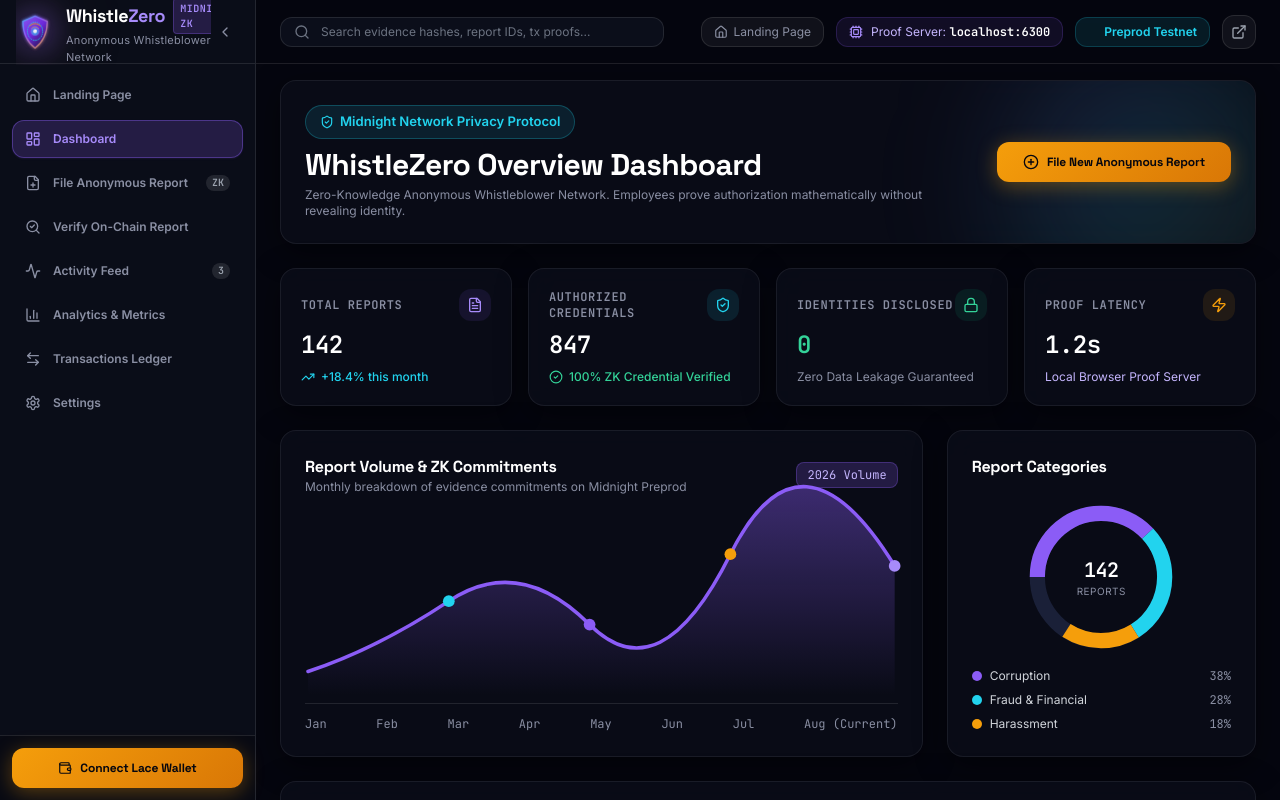
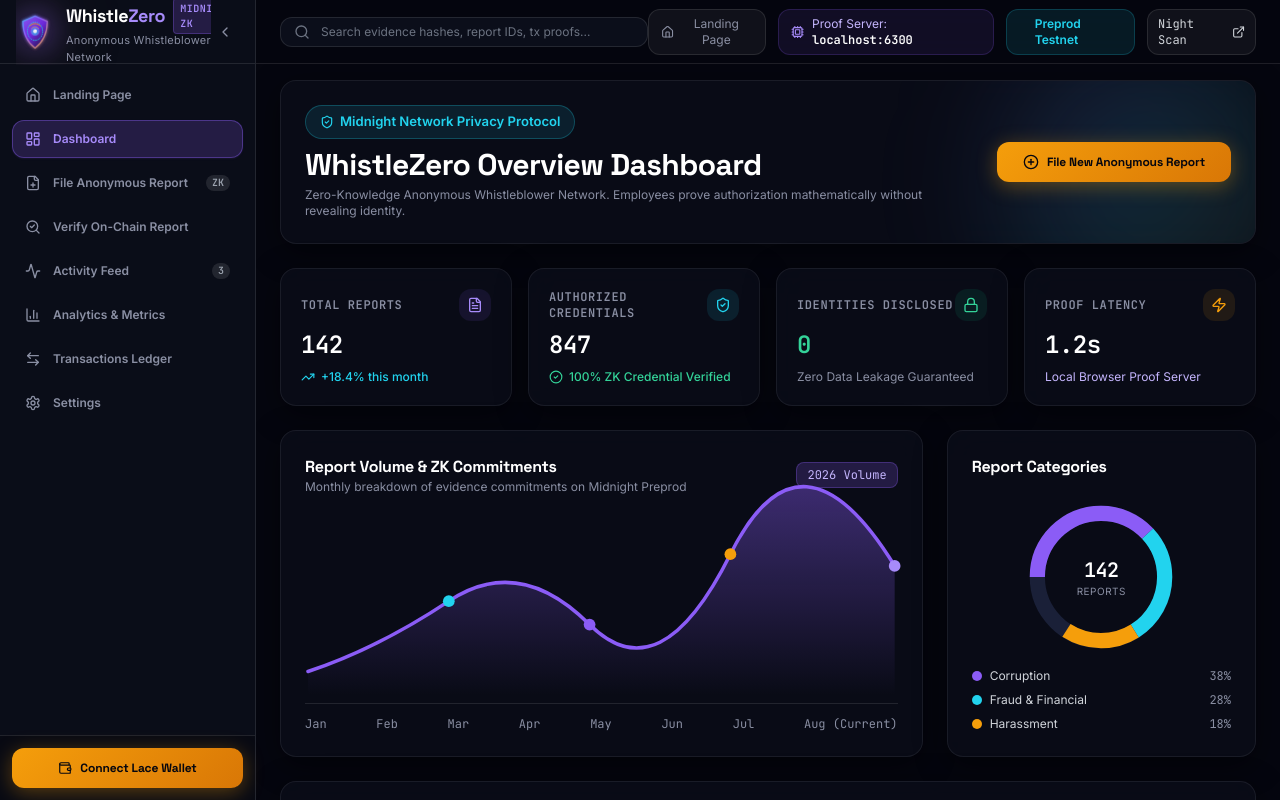
Before and after one commit to thesayancodes/WhistleZero-Anonymous_Whistleblower_Network, a React (Vite) app: page / in a window 1280 px wide. Both pictures are taken after a click on the button "Launch Protocol App". Shown: the top 800 px of the page. Built offline with nearby package versions, Linux system fonts and the light colour scheme.

Commit message:
feat(nav): add dynamic network slug and Night Scan explorer link to TopNav

```diff
--- a/src/components/TopNav.tsx
+++ b/src/components/TopNav.tsx
@@ -5,10 +5,21 @@
 interface TopNavProps {
   wallet: WalletState;
   collapsed: boolean;
+  selectedNetwork?: string;
+  contractExplorerUrl?: string;
   onNavigateHome?: () => void;
 }
 
-export const TopNav: React.FC<TopNavProps> = ({ wallet, collapsed, onNavigateHome }) => {
+export const TopNav: React.FC<TopNavProps> = ({
+  wallet,
+  collapsed,
+  selectedNetwork = 'preprod',
+  contractExplorerUrl,
+  onNavigateHome
+}) => {
+  const networkSlug = (selectedNetwork || wallet.network).toLowerCase().includes('preview') ? 'preview' : 'preprod';
+  const explorerUrl = contractExplorerUrl || `https://explorer.${networkSlug}.midnight.network/`;
+
   return (
     <header
       className={`h-16 fixed top-0 right-0 z-30 bg-space-950/85 backdrop-blur-xl border-b border-white/10 flex items-center justify-between px-6 transition-all duration-300 ${
@@ -46,18 +57,19 @@
         {/* Network Badge */}
         <div className="flex items-center gap-2 px-3 py-1.5 bg-cyber/10 border border-cyber/20 rounded-xl text-xs font-semibold text-cyber">
           <span className="w-2 h-2 rounded-full bg-cyber animate-ping" />
-          <span>{wallet.network} Testnet</span>
+          <span>{networkSlug === 'preview' ? 'Preview' : 'Preprod'} Testnet</span>
         </div>
 
         {/* Explorer Quick Link */}
         <a
-          href="https://explorer.preprod.midnight.network/"
+          href={explorerUrl}
           target="_blank"
           rel="noreferrer"
-          className="p-2 rounded-xl bg-white/5 hover:bg-white/10 text-gray-400 hover:text-white border border-white/10 transition"
-          title="Midnight Explorer"
+          className="flex items-center gap-1.5 px-2.5 py-1.5 rounded-xl bg-white/5 hover:bg-white/10 text-gray-300 hover:text-white border border-white/10 text-xs font-mono transition"
+          title={`Midnight Night Scan (${networkSlug}) Explorer`}
         >
-          <ExternalLink className="w-4 h-4" />
+          <span className="hidden md:inline">Night Scan</span>
+          <ExternalLink className="w-3.5 h-3.5" />
         </a>
       </div>
     </header>
```
